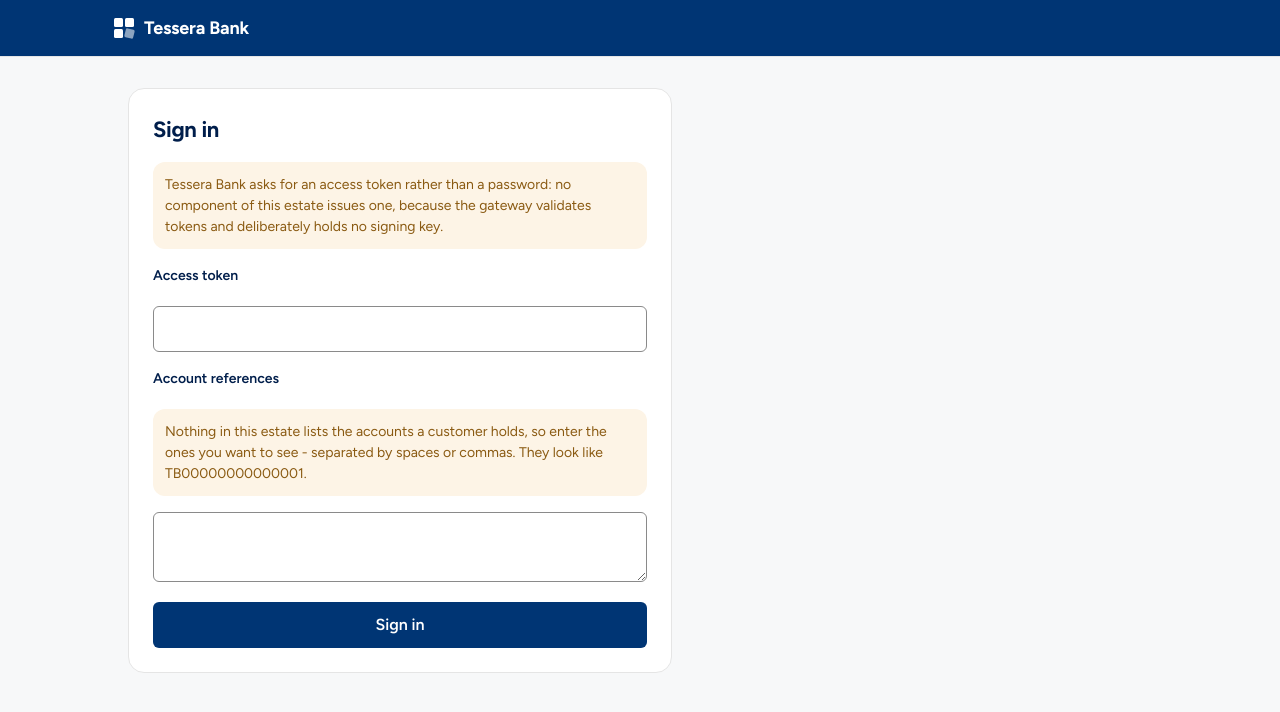
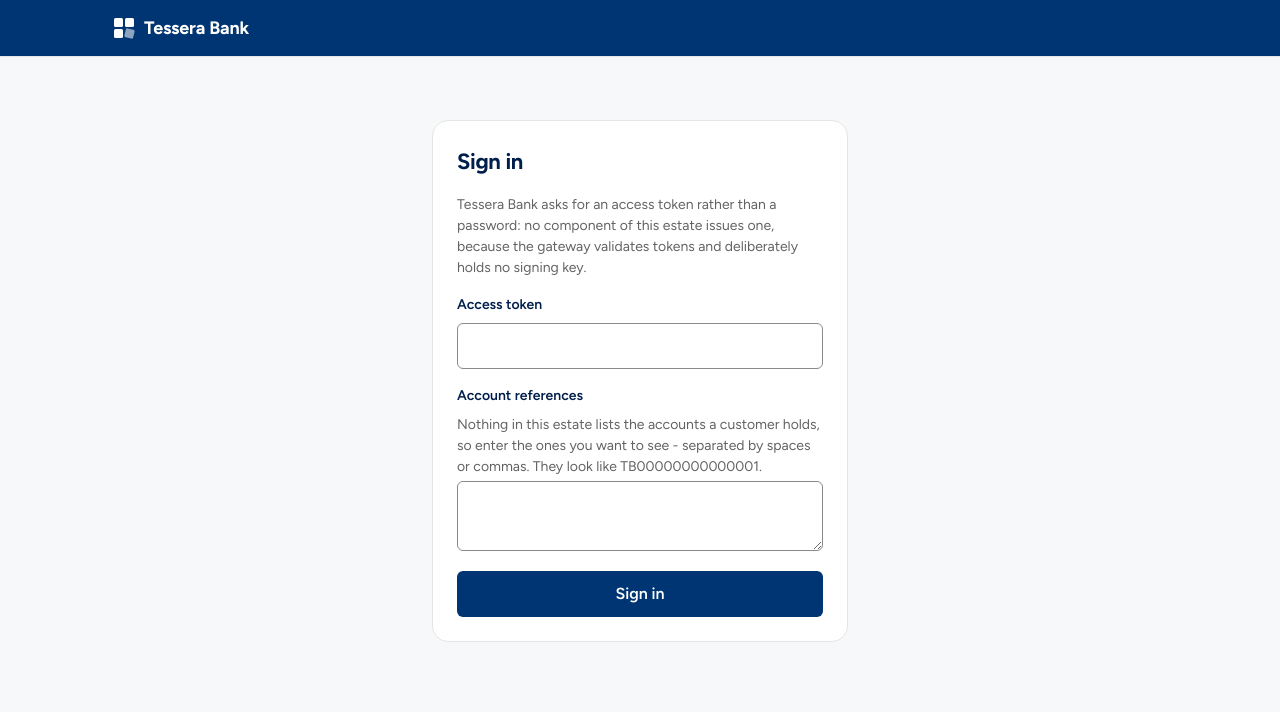
Before and after one commit to k-napiontek/tessera-bank, a React (Vite) app in the folder edge/web-banking/: page / in a window 1280 px wide. Shown: the top 712 px of the page. Built offline with nearby package versions, Linux system fonts and the light colour scheme.

Commit message:
feat(web): rebuild the sign-in screen as a card [TB-1019]

```diff
--- a/edge/web-banking/src/session/SignIn.tsx
+++ b/edge/web-banking/src/session/SignIn.tsx
@@ -39,11 +39,12 @@ export function SignIn({ onSignIn }: SignInProps): React.JSX.Element {
     <form className="sign-in" onSubmit={submit} noValidate>
       <h2>Sign in</h2>
 
-      <p className="note">
+      <p className="help">
         Tessera Bank asks for an access token rather than a password: no component of this estate
         issues one, because the gateway validates tokens and deliberately holds no signing key.
       </p>
 
+      <div className="field">
         <label htmlFor={tokenId}>Access token</label>
         <input
           id={tokenId}
@@ -56,9 +57,11 @@ export function SignIn({ onSignIn }: SignInProps): React.JSX.Element {
             setToken(event.target.value);
           }}
         />
+      </div>
 
+      <div className="field">
         <label htmlFor={accountsId}>Account references</label>
-      <p className="note" id={`${accountsId}-help`}>
+        <p className="help" id={`${accountsId}-help`}>
           Nothing in this estate lists the accounts a customer holds, so enter the ones you want to
           see - separated by spaces or commas. They look like TB00000000000001.
         </p>
@@ -74,6 +77,7 @@ export function SignIn({ onSignIn }: SignInProps): React.JSX.Element {
             setAccounts(event.target.value);
           }}
         />
+      </div>
 
       {error !== undefined && (
         <p className="error" role="alert">
--- a/edge/web-banking/src/styles/components.css
+++ b/edge/web-banking/src/styles/components.css
@@ -475,3 +475,21 @@ form button {
   font-family: var(--font-mono);
   letter-spacing: 0.02em;
 }
+
+/* ---- Signing in --------------------------------------------------------- */
+
+/*
+ * Help text, not a warning. The amber `.note` means one thing in this application - money that is
+ * committed and cannot be spent - and spending that colour on an explanation would leave a
+ * customer looking for the problem on a screen that has none.
+ */
+.help {
+  margin: 0;
+  color: var(--ink-muted);
+  font-size: var(--t-md);
+}
+
+.sign-in {
+  max-width: 26rem;
+  margin: var(--s-6) auto;
+}
```
Lines whose indentation alone changed are shown as unchanged.
